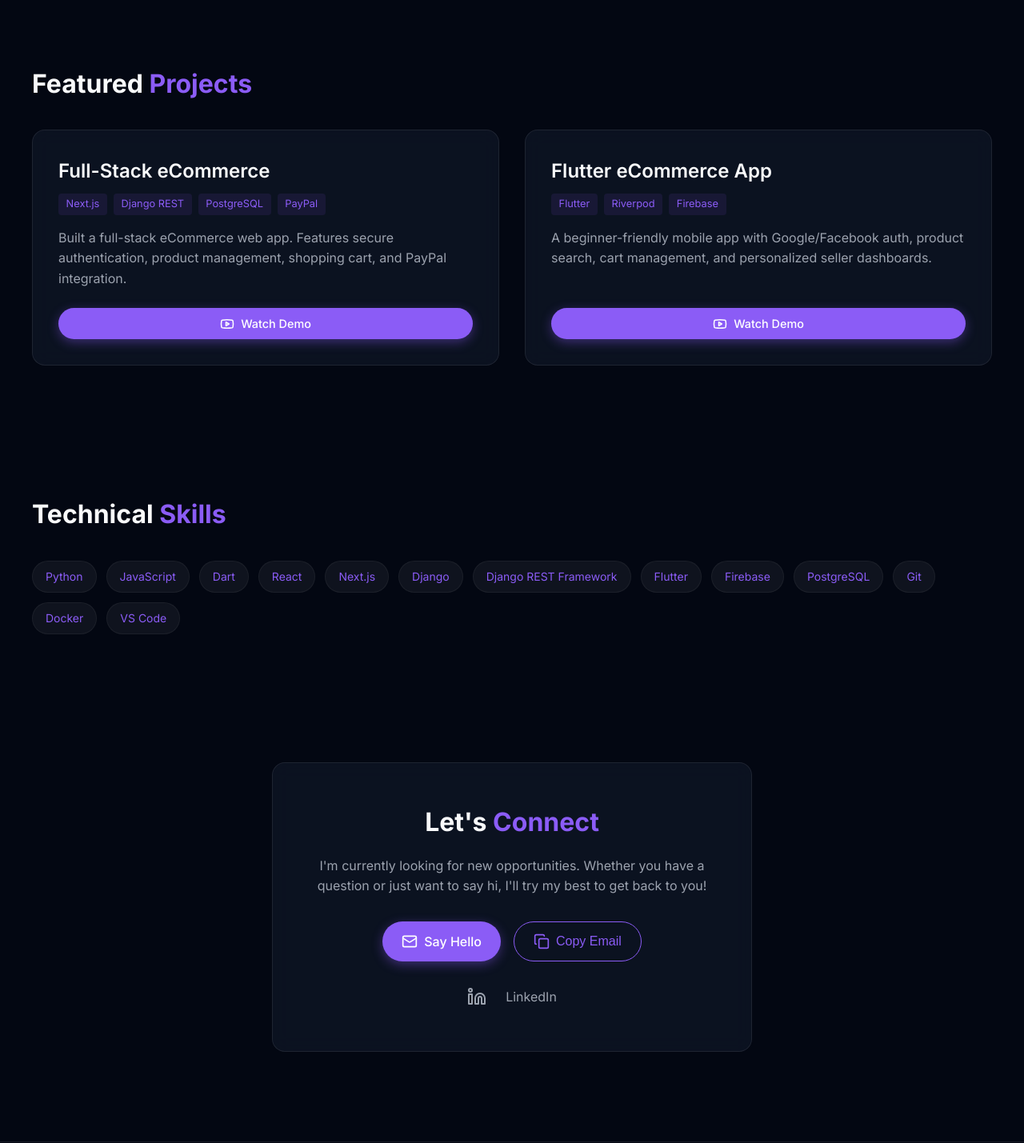
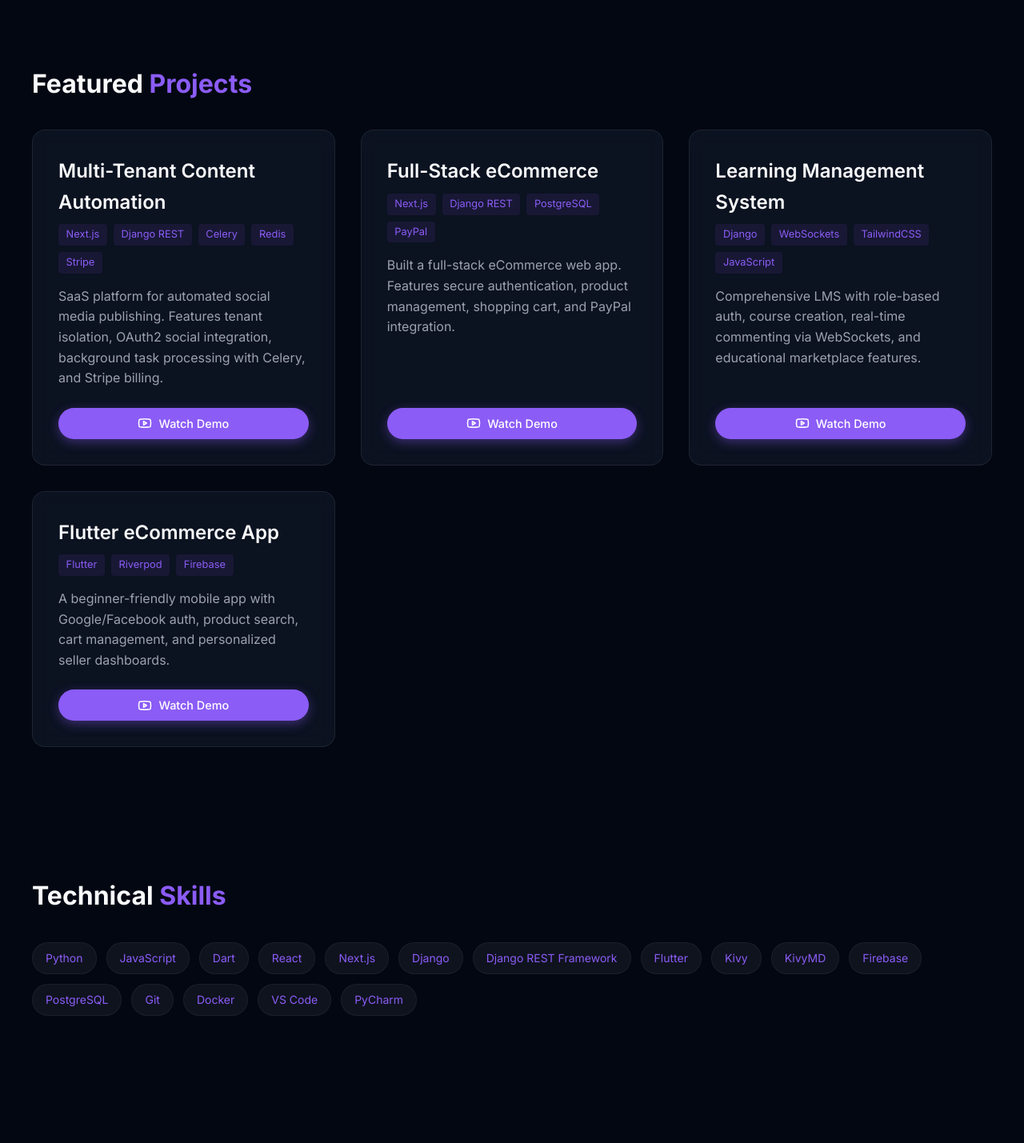
Before and after one commit to Sharelove123/portfolio, a React (Vite) app: page / in a window 1280 px wide. Shown: the part 1808-3237 px from the top of the page at 80% size. Built offline with nearby package versions, Linux system fonts and the light colour scheme.

Commit message:
ready for deployment

```diff
--- a/src/components/Projects.jsx
+++ b/src/components/Projects.jsx
@@ -4,19 +4,31 @@ import { ExternalLink, Github, Youtube } from 'lucide-react';
 const Projects = () => {
     const projects = [
         {
+            title: "Multi-Tenant Content Automation",
+            tech: ["Next.js", "Django REST", "Celery", "Redis", "Stripe"],
+            description: "SaaS platform for automated social media publishing. Features tenant isolation, OAuth2 social integration, background task processing with Celery, and Stripe billing.",
+            video: "https://www.youtube.com/watch?v=MQLr6CvlGPA",
+            links: []
+        },
+        {
             title: "Full-Stack eCommerce",
             tech: ["Next.js", "Django REST", "PostgreSQL", "PayPal"],
             description: "Built a full-stack eCommerce web app. Features secure authentication, product management, shopping cart, and PayPal integration.",
-            video: "https://youtube.com/shorts/EEX6L1K_Ybc?si=G1j8kiS7qyBi-8rv",
-            links: [
-                // Assuming Github link wasn't provided in resume summary, so just adding Video Demo
-            ]
+            video: "https://www.youtube.com/shorts/EEX6L1K_Ybc",
+            links: []
+        },
+        {
+            title: "Learning Management System",
+            tech: ["Django", "WebSockets", "TailwindCSS", "JavaScript"],
+            description: "Comprehensive LMS with role-based auth, course creation, real-time commenting via WebSockets, and educational marketplace features.",
+            video: "https://www.youtube.com/shorts/DL3IorReKpQ",
+            links: []
         },
         {
             title: "Flutter eCommerce App",
             tech: ["Flutter", "Riverpod", "Firebase"],
             description: "A beginner-friendly mobile app with Google/Facebook auth, product search, cart management, and personalized seller dashboards.",
-            video: "https://youtu.be/mIHrwDiWNkw?si=YUrcUQ3swuT5OVOE",
+            video: "https://www.youtube.com/watch?v=mIHrwDiWNkw",
             links: []
         }
     ];
--- a/src/components/Skills.jsx
+++ b/src/components/Skills.jsx
@@ -4,8 +4,8 @@ const Skills = () => {
     const skills = [
         "Python", "JavaScript", "Dart",
         "React", "Next.js", "Django", "Django REST Framework",
-        "Flutter", "Firebase", "PostgreSQL",
-        "Git", "Docker", "VS Code"
+        "Flutter", "Kivy", "KivyMD", "Firebase", "PostgreSQL",
+        "Git", "Docker", "VS Code", "PyCharm"
     ];
 
     const container = {
```
Also changed, not shown: 1 other file (tests, documents, lock files or other folders).
